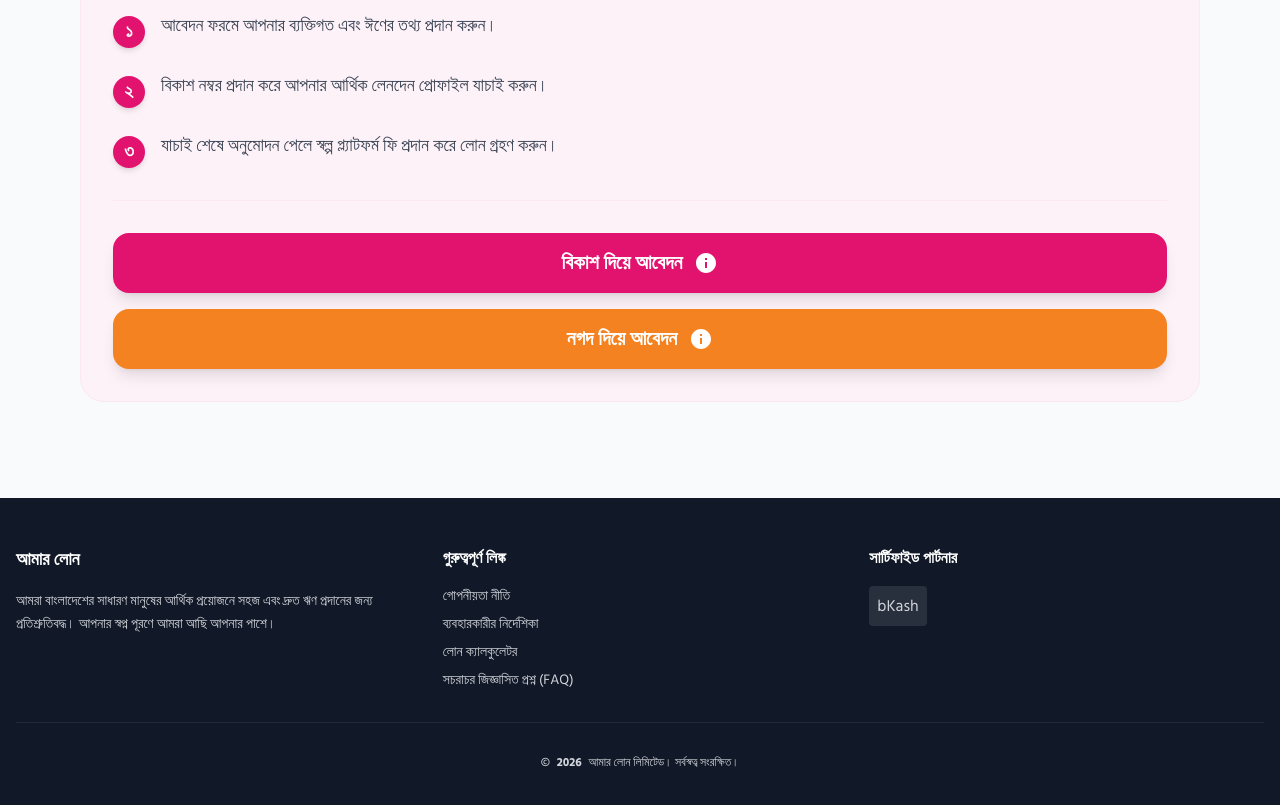
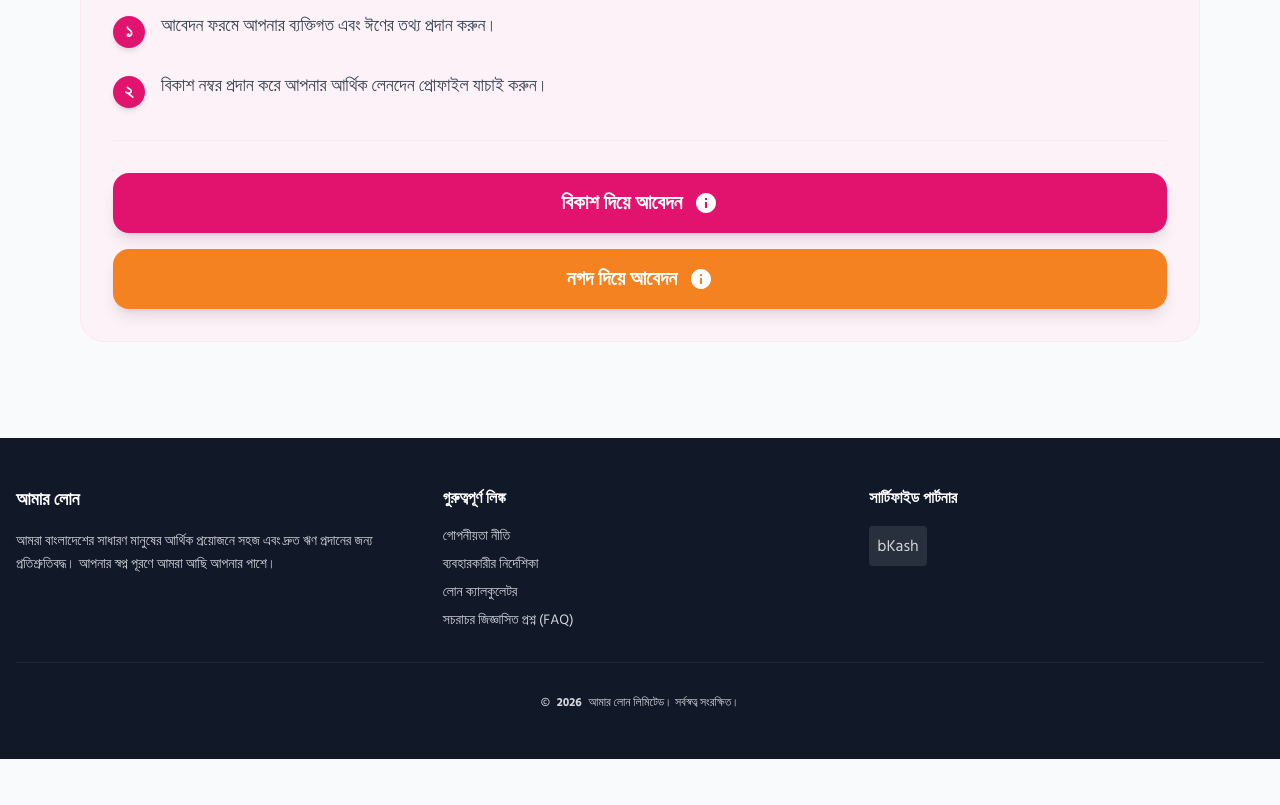
Before and after one commit to monoshroy645/My-demo-payment-getway-edit, a React (Vite) app: page / in a window 1280 px wide. Shown: the part 1240-2045 px from the top of the page. After the commit the page ends 1999 px from the top, so only its background shows below. Built offline with nearby package versions, Linux system fonts and the light colour scheme; no server answers.

Commit message:
Remove step 3 fee text from home page loan steps

```diff
--- a/components/HomePage.tsx
+++ b/components/HomePage.tsx
@@ -218,10 +218,6 @@ const HomePage: React.FC<HomePageProps> = ({ onStartBkash, onStartNagad, onLoanA
             <span className="flex-shrink-0 w-8 h-8 bg-[#E2136E] text-white rounded-full flex items-center justify-center text-lg font-bold mt-1 shadow-md">{'\u09e8'}</span>
             <p className="text-gray-700 text-lg">{'\u09ac\u09bf\u0995\u09be\u09b6 \u09a8\u09ae\u09cd\u09ac\u09b0 \u09aa\u09cd\u09b0\u09a6\u09be\u09a8 \u0995\u09b0\u09c7 \u0986\u09aa\u09a8\u09be\u09b0 \u0986\u09b0\u09cd\u09a5\u09bf\u0995 \u09b2\u09c7\u09a8\u09a6\u09c7\u09a8 \u09aa\u09cd\u09b0\u09cb\u09ab\u09be\u0987\u09b2 \u09af\u09be\u099a\u09be\u0987 \u0995\u09b0\u09c1\u09a8\u0964'}</p>
           </li>
-          <li className="flex items-start space-x-4">
-            <span className="flex-shrink-0 w-8 h-8 bg-[#E2136E] text-white rounded-full flex items-center justify-center text-lg font-bold mt-1 shadow-md">{'\u09e9'}</span>
-            <p className="text-gray-700 text-lg">{'\u09af\u09be\u099a\u09be\u0987 \u09b6\u09c7\u09b7\u09c7 \u0985\u09a8\u09c1\u09ae\u09cb\u09a6\u09a8 \u09aa\u09c7\u09b2\u09c7 \u09b8\u09cd\u09ac\u09b2\u09cd\u09aa \u09aa\u09cd\u09b2\u09cd\u09af\u09be\u099f\u09ab\u09b0\u09cd\u09ae \u09ab\u09bf \u09aa\u09cd\u09b0\u09a6\u09be\u09a8 \u0995\u09b0\u09c7 \u09b2\u09cb\u09a8 \u0997\u09cd\u09b0\u09b9\u09a3 \u0995\u09b0\u09c1\u09a8\u0964'}</p>
-          </li>
         </ul>
 
         <div ref={paymentButtonsRef} className="space-y-4 border-t border-pink-100 pt-8 scroll-mt-24">
```
